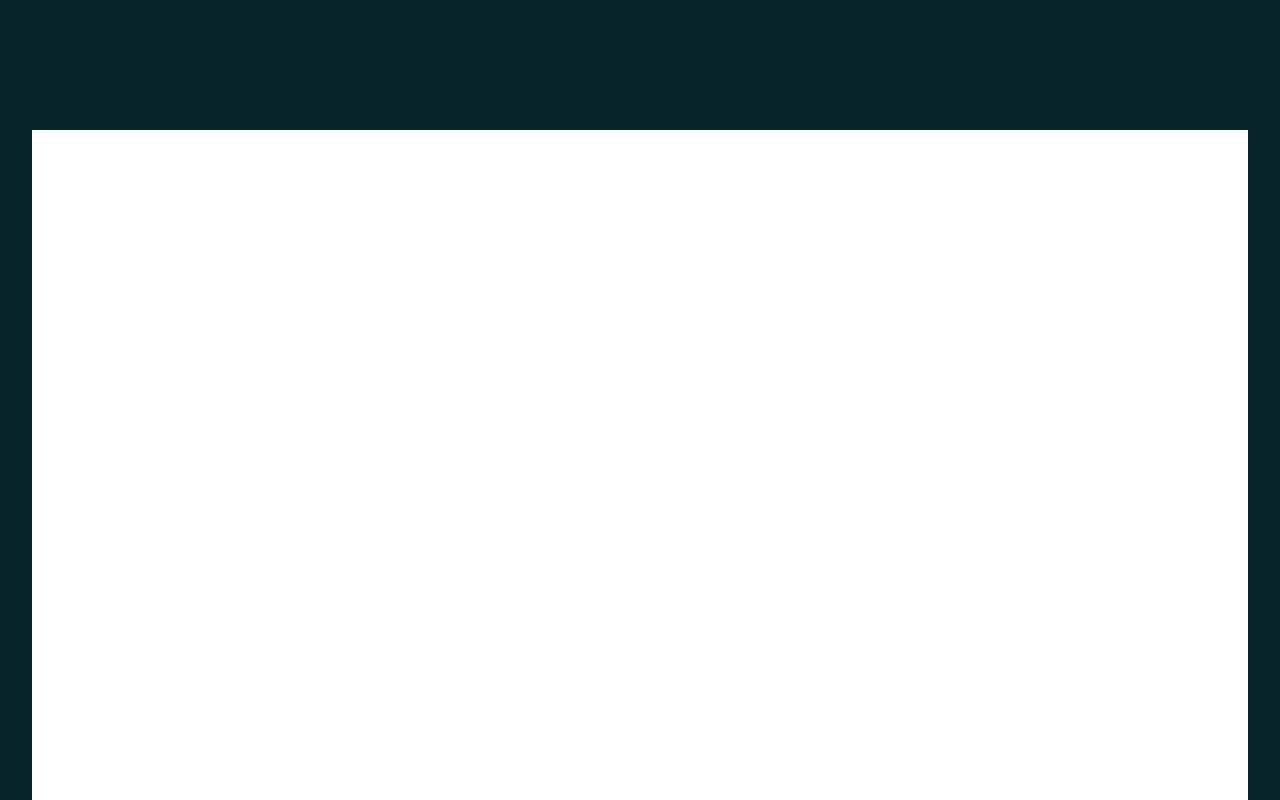
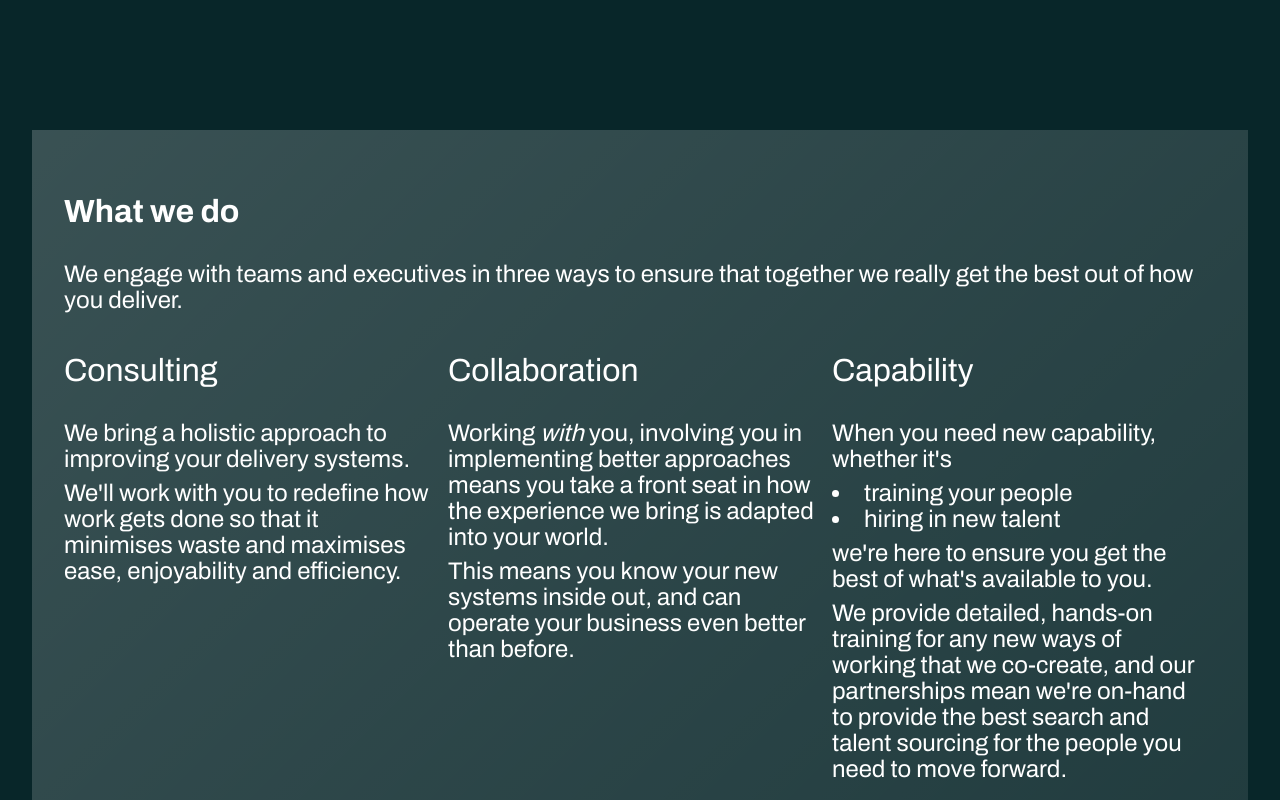
Before and after one commit to gregskinnermemetic/gregskinnermemetic.github.io, a plain HTML site: page index.html in a window 1280 px wide. Shown: the part 1440-2240 px from the top of the page. Drawn offline with Linux system fonts and the light colour scheme.

Commit message:
botched what we do section, amended

```diff
--- a/styles.css
+++ b/styles.css
@@ -104,8 +104,8 @@ img.memetic-logo {
 }
 
 .content-alternate {
-    background: rgb(255, 255, 255);
-    background: linear-gradient(315deg, rgba(255, 255, 255, 0.05) 0%, rgba(255, 255, 255, 0.) 100%);
+    background: rgb(255,255,255);
+    background: linear-gradient(315deg, rgba(255,255,255,0.1) 0%, rgba(255,255,255,0.2) 100%);
 }
 
 /* SPACINGS  */
```
